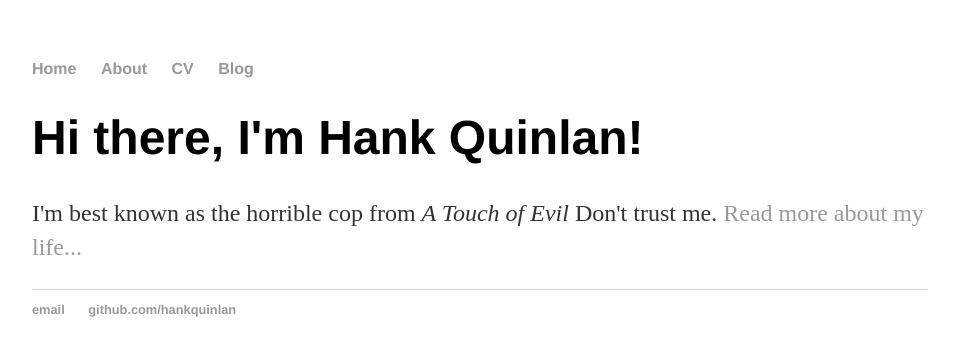
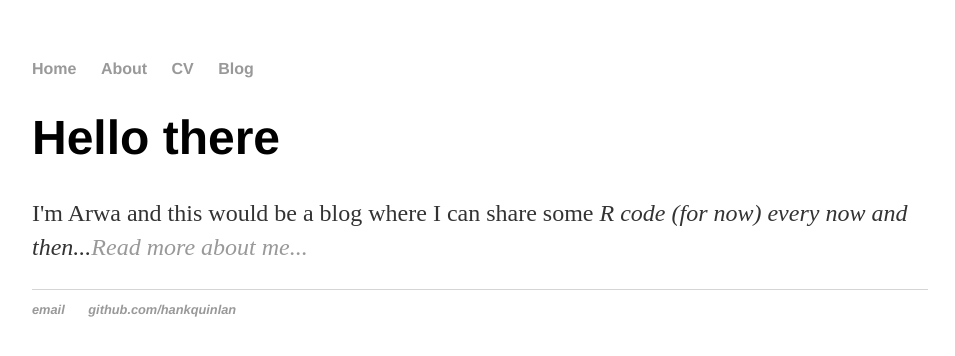
Before and after one commit to arwasayegh/arwasayegh.github.io, a Jekyll site: the page built from index.html, in a window 1280 px wide. Shown: the top 356 px of the page, without its empty margins (160-1115 px from the left). Built offline with Jekyll 4.4.1, drawn with Linux system fonts in a browser that asks for light colours.

Commit message:
Update index.html

```diff
--- a/index.html
+++ b/index.html
@@ -1,8 +1,8 @@
 ---
 layout: default
-title: Hank Quinlan, Horrible Cop
+title: Arwa Sayegh
 ---
 <div class="blurb">
-	<h1>Hi there, I'm Hank Quinlan!</h1>
-	<p>I'm best known as the horrible cop from <em>A Touch of Evil</em> Don't trust me. <a href="/about">Read more about my life...</a></p>
-</div><!-- /.blurb -->
+	<h1>Hello there</h1>
+	<p>I'm Arwa and this would be a blog where I can share some <em>R code<em> (for now) every now and then...<a href="/about">Read more about me...</a></p>
+</div>
```
